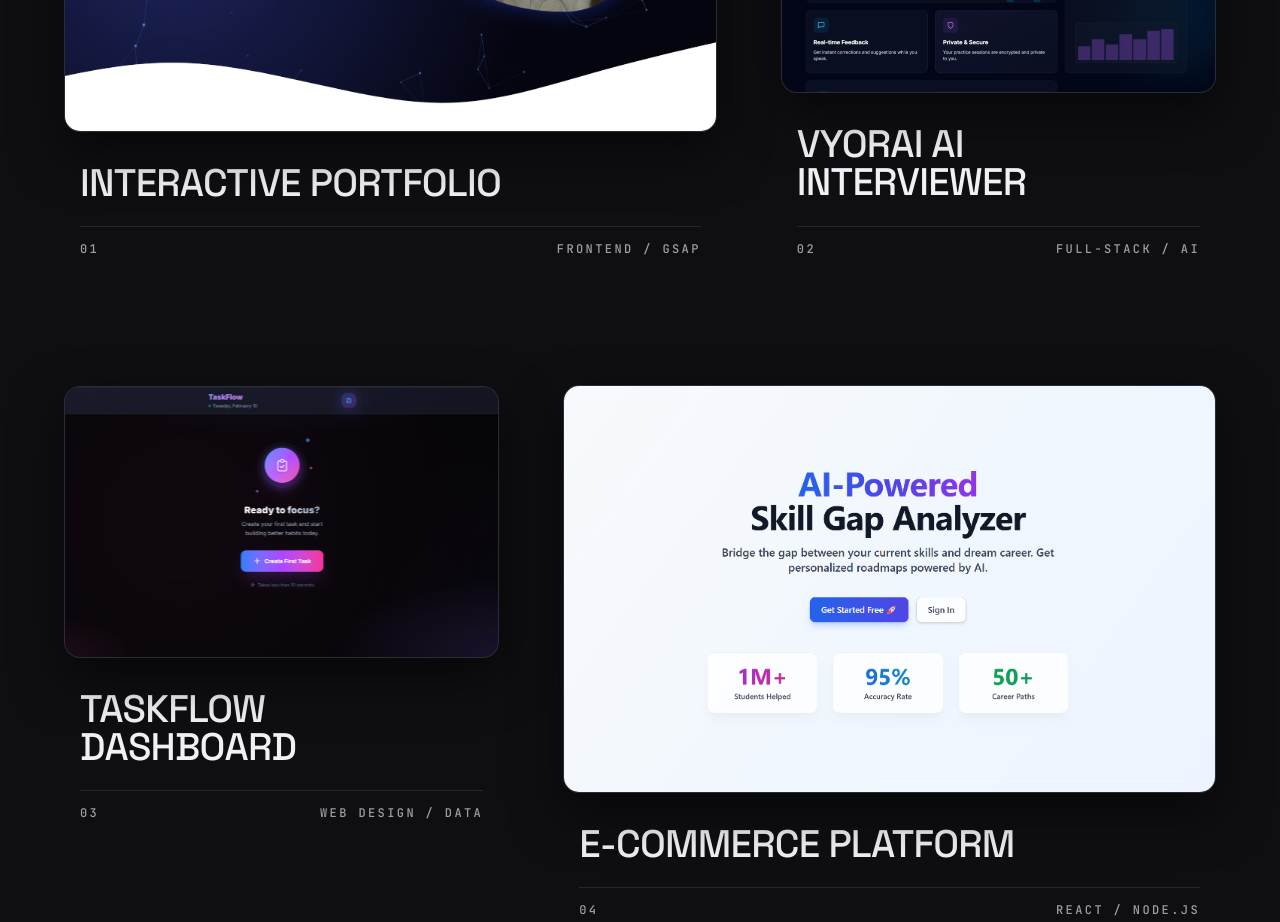
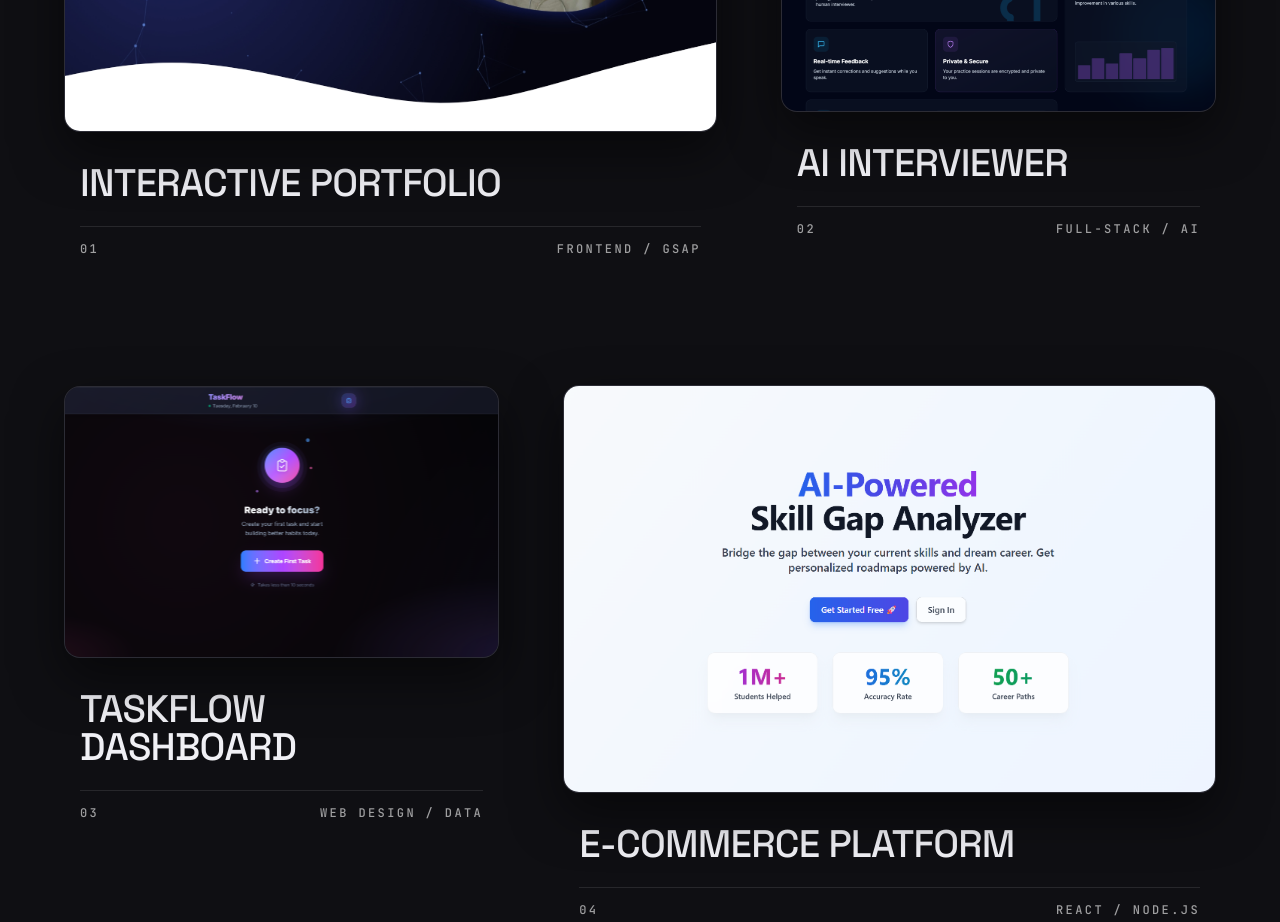
Before and after one commit to Anmol-Malviya/Anmol_Malviya, a Next.js app: page /work in a window 1280 px wide. Shown: the part 1140-2062 px from the top of the page. Built offline with nearby package versions, Linux system fonts and the light colour scheme.

Commit message:
feat: implement home and work pages with GSAP-driven scroll and transition animations

```diff
--- a/src/app/page.tsx
+++ b/src/app/page.tsx
@@ -139,7 +139,7 @@ export default function Home() {
                 <h4>Featured Projects</h4>
                 <div className="resume-projects">
                   <div className="resume-project">
-                    <span className="project-name">Vyorai AI Interviewer</span>
+                    <span className="project-name">AI Interviewer</span>
                     <span className="project-tech">Full-Stack / AI</span>
                   </div>
                   <div className="resume-project">
--- a/src/app/work/layout.tsx
+++ b/src/app/work/layout.tsx
@@ -37,7 +37,7 @@ export default function WorkLayout({ children }: { children: React.ReactNode })
                 {
                   "@type": "ListItem",
                   "position": 2,
-                  "name": "Vyorai AI Interviewer"
+                  "name": "AI Interviewer"
                 },
                 {
                   "@type": "ListItem",
--- a/src/app/work/page.tsx
+++ b/src/app/work/page.tsx
@@ -73,10 +73,10 @@ export default function Work() {
                 </div>
                 <div className="work-item">
                     <div className="work-item-img">
-                        <img src="/images/projects/project-2.png" alt="Vyorai AI Interviewer - Full-Stack AI App by Anmol Malviya" loading="lazy" />
+                        <img src="/images/projects/project-2.png" alt="AI Interviewer - Full-Stack AI App by Anmol Malviya" loading="lazy" />
                     </div>
                     <div className="work-item-content">
-                        <h2>Vyorai AI Interviewer</h2>
+                        <h2>AI Interviewer</h2>
                         <div className="work-item-meta">
                             <p className="mn">02</p>
                             <p className="mn">Full-Stack / AI</p>
```
